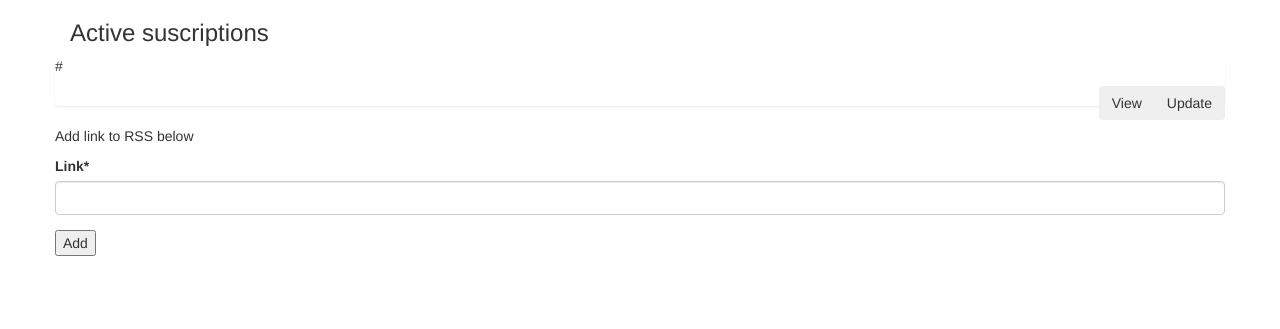
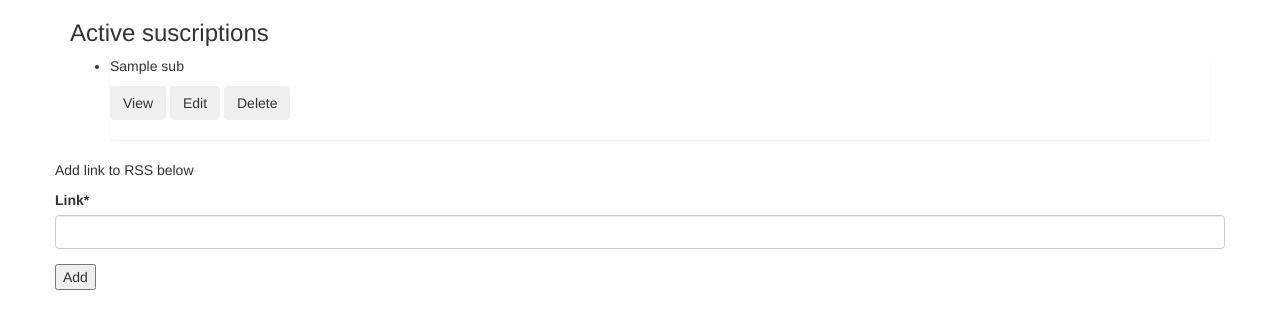
Before and after one commit to mwaehner/SIMPLE_RSS, a Django app: template templates/appUser/home.html in a window 1280 px wide. Shown: the part 123-452 px from the top of the page. Run offline with Django 3.2, Linux system fonts and the light colour scheme; tables that the repository leaves empty hold one stand-in row (values such as "Sample post"); the template is opened without the code that fills it: values that come from a table or form of the project are taken from there, most other values are stand-ins (such as "Sample title", 1, 10 or a date in 2020); some libraries are stand-ins or nearby versions.

Commit message:
ahora se muestra el nombre del rss

```diff
--- a/myrss/models/subscription_form.py
+++ b/myrss/models/subscription_form.py
@@ -7,11 +7,15 @@ import feedparser
 class SubscriptionForm(ModelForm):
     class Meta:
         model = Subscription
-        exclude = ('from_user',)
+        exclude = ('from_user', 'name')
 
     def clean(self):
         link = self.cleaned_data.get("link")
         NewsFeed = feedparser.parse(link)
         if NewsFeed.bozo: # este bit se setea cuando el parsing falla
             raise ValidationError("Not a valid rss feed")
+        title = feedparser.parse(link)['feed']['title']
+        self.cleaned_data['name'] = title
+        # update the instance value.
+        self.instance.name = title
         return self.cleaned_data
--- a/myrss/models/subscription_model.py
+++ b/myrss/models/subscription_model.py
@@ -13,4 +13,5 @@ class SubsQuerySet(models.QuerySet):
 class Subscription(models.Model):
     from_user = models.ForeignKey(User, related_name="subscriber", on_delete=models.CASCADE)
     link = models.CharField(max_length=300)
+    name = models.CharField(max_length=300)
     objects = SubsQuerySet.as_manager()
--- a/myrss/views/newsubscription_view.py
+++ b/myrss/views/newsubscription_view.py
@@ -6,7 +6,7 @@ from django.views import View
 
 from myrss.models.subscription_form import SubscriptionForm
 from myrss.models.subscription_model import Subscription
-
+import feedparser
 
 class NewSubscriptionView(View):
     @method_decorator(login_required)
--- a/templates/appUser/home.html
+++ b/templates/appUser/home.html
@@ -9,23 +9,25 @@
     <h2 class="text-primary">Welcome, {{ user.username }}</h2>
 
     <h3>Active suscriptions</h3>
-    <div class="row">
+    <div>
+    <ul>
             {% if subs %}
                 <div class="list-group">
                     {% for s in subs %}
-                        <p>{{ s.link }}</p>
-                        <div class="btn-group pull-right" role="group" aria-label="Basic example">
-                          <button type="button" class="btn btn-secondary">View</button>
-                          <button type="button" class="btn btn-secondary">Update</button>
-                        </div>
+                        <li>
+                        <p>{{ s.name }}</p>
+                            <button type="button" class="btn btn-secondary">View</button>
+                            <button type="button" class="btn btn-secondary">Edit</button>
+                            <button type="button" class="btn btn-secondary">Delete</button>
+                        </li>
                         <br>
-
                     {% endfor %}
                 </div>
 
             {% else %}
                 <p>You have no subscriptions.</p>
             {% endif %}
+    </ul>
     </div>
 
 
```
Also changed, not shown: myrss/tests/test_subscription_model.py (added, +11 -0 lines), myrss/migrations/0002_subscription_name.py (added), static/css/main.css (line endings or trailing spaces).
